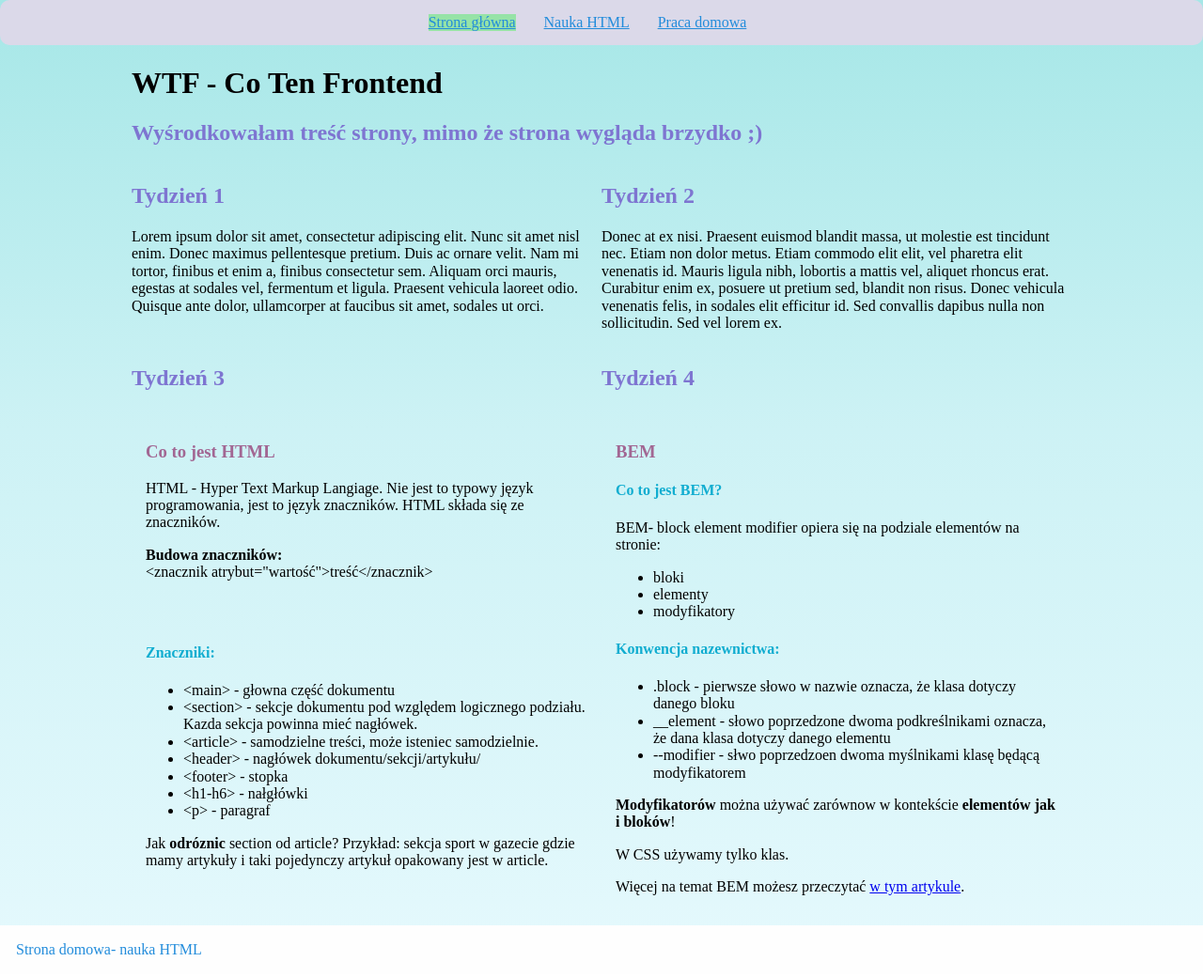
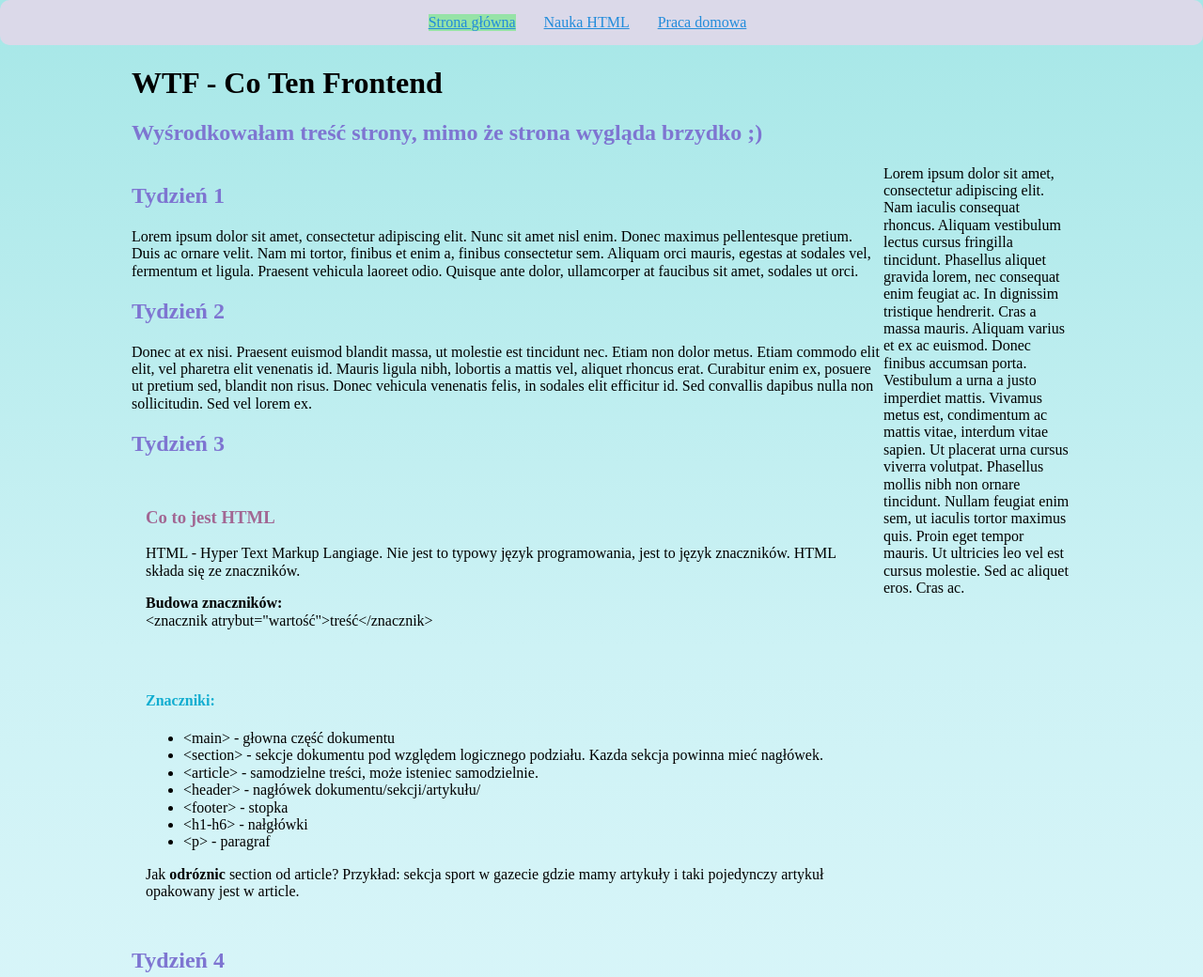
Before and after one commit to patrycjakurosz/homepage, a plain HTML site: page index.html in a window 1280 px wide. Shown: the top 1040 px of the page at 94% size. Drawn offline with Linux system fonts and the light colour scheme.

Commit message:
rebuilding the side

```diff
--- a/css/style.css
+++ b/css/style.css
@@ -7,25 +7,17 @@ html {
 *:after {
   box-sizing: inherit;
 }
-
 body {
   background: linear-gradient(180deg, rgba(166,231,231,1) 0%, rgba(136,224,231,0.4206932773109243) 44%, rgba(67,211,240,0.13778011204481788) 100%);
 
 }
-.article-1 {
-  grid-area: article-1;
+
+.articles {
+  grid-area: articles;
 }
 
-.article-2 {
-  grid-area: article-2;
-}
-
-.article-3 {
-  grid-area: article-3;
-}
-
-.article-4 {
-  grid-area: article-4;
+.aside {
+  grid-area: aside;
 }
 
 .container__article {
@@ -52,9 +44,8 @@ body {
   margin: 0 auto;
   display: grid;
   grid-template-areas: "main__header main__header"
-"article-1 article-2"
-"article-3 article-4";
-grid-template-columns: 1fr 1fr;
+"articles aside";
+grid-template-columns: 1fr 200px;
 }
 
 .main__header {
--- a/index.html
+++ b/index.html
@@ -23,16 +23,16 @@
         <h1 class="header__h1">WTF - Co Ten Frontend</h1>
         <h2 class="header__h2 header__h2--js"></h2>
       </header>
-
+      <div class="articles">
         <section class="container article-1">
           <h2 class="header__h2">Tydzień 1</h2>
           <p class="container__paragraph">
-          Lorem ipsum dolor sit amet, consectetur adipiscing elit. Nunc sit amet
-          nisl enim. Donec maximus pellentesque pretium. Duis ac ornare velit.
-          Nam mi tortor, finibus et enim a, finibus consectetur sem. Aliquam
-          orci mauris, egestas at sodales vel, fermentum et ligula. Praesent
-          vehicula laoreet odio. Quisque ante dolor, ullamcorper at faucibus sit
-          amet, sodales ut orci.
+            Lorem ipsum dolor sit amet, consectetur adipiscing elit. Nunc sit
+            amet nisl enim. Donec maximus pellentesque pretium. Duis ac ornare
+            velit. Nam mi tortor, finibus et enim a, finibus consectetur sem.
+            Aliquam orci mauris, egestas at sodales vel, fermentum et ligula.
+            Praesent vehicula laoreet odio. Quisque ante dolor, ullamcorper at
+            faucibus sit amet, sodales ut orci.
           </p>
         </section>
 
@@ -41,11 +41,11 @@
           <p class="container__paragraph">
             Donec at ex nisi. Praesent euismod blandit massa, ut molestie est
             tincidunt nec. Etiam non dolor metus. Etiam commodo elit elit, vel
-          pharetra elit venenatis id. Mauris ligula nibh, lobortis a mattis vel,
-          aliquet rhoncus erat. Curabitur enim ex, posuere ut pretium sed,
-          blandit non risus. Donec vehicula venenatis felis, in sodales elit
-          efficitur id. Sed convallis dapibus nulla non sollicitudin. Sed vel
-          lorem ex.
+            pharetra elit venenatis id. Mauris ligula nibh, lobortis a mattis
+            vel, aliquet rhoncus erat. Curabitur enim ex, posuere ut pretium
+            sed, blandit non risus. Donec vehicula venenatis felis, in sodales
+            elit efficitur id. Sed convallis dapibus nulla non sollicitudin. Sed
+            vel lorem ex.
           </p>
         </section>
 
@@ -75,7 +75,8 @@
                 podziału. Kazda sekcja powinna mieć nagłówek.
               </li>
               <li class="container__list--item">
-              &lt;article&gt; - samodzielne treści, może isteniec samodzielnie.
+                &lt;article&gt; - samodzielne treści, może isteniec
+                samodzielnie.
               </li>
 
               <li class="container__list--item">
@@ -87,8 +88,8 @@
             </ul>
             <p class="container__paragraph">
               Jak <b>odróznic</b> section od article? Przykład: sekcja sport w
-            gazecie gdzie mamy artykuły i taki pojedynczy artykuł opakowany jest
-            w article.
+              gazecie gdzie mamy artykuły i taki pojedynczy artykuł opakowany
+              jest w article.
             </p>
           </article>
         </section>
@@ -109,8 +110,8 @@
             <h4 class="header__h4">Konwencja nazewnictwa:</h4>
             <ul class="container__list">
               <li class="container__list--item">
-              .block - pierwsze słowo w nazwie oznacza, że klasa dotyczy danego
-              bloku
+                .block - pierwsze słowo w nazwie oznacza, że klasa dotyczy
+                danego bloku
               </li>
               <li class="container__list--item">
                 __element - słowo poprzedzone dwoma podkreślnikami oznacza, że
@@ -134,6 +135,19 @@
             </p>
           </article>
         </section>
+      </div>
+      <aside class="aside">
+        Lorem ipsum dolor sit amet, consectetur adipiscing elit. Nam iaculis
+        consequat rhoncus. Aliquam vestibulum lectus cursus fringilla tincidunt.
+        Phasellus aliquet gravida lorem, nec consequat enim feugiat ac. In
+        dignissim tristique hendrerit. Cras a massa mauris. Aliquam varius et ex
+        ac euismod. Donec finibus accumsan porta. Vestibulum a urna a justo
+        imperdiet mattis. Vivamus metus est, condimentum ac mattis vitae,
+        interdum vitae sapien. Ut placerat urna cursus viverra volutpat.
+        Phasellus mollis nibh non ornare tincidunt. Nullam feugiat enim sem, ut
+        iaculis tortor maximus quis. Proin eget tempor mauris. Ut ultricies leo
+        vel est cursus molestie. Sed ac aliquet eros. Cras ac.
+      </aside>
     </main>
     <footer class="footer">Strona domowa- nauka HTML</footer>
     <script src="js/main.js"></script>
```
Lines whose indentation alone changed are shown as unchanged.
